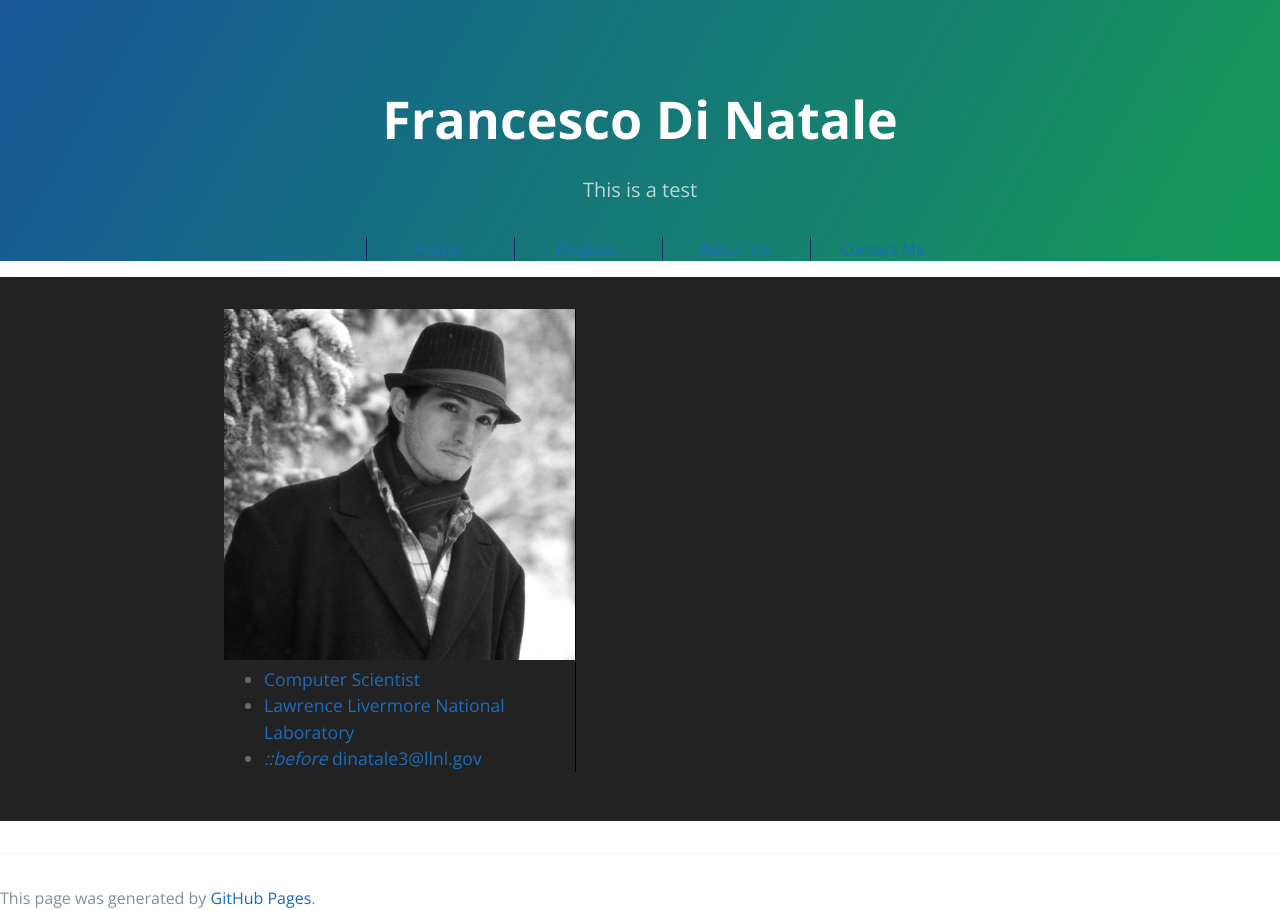
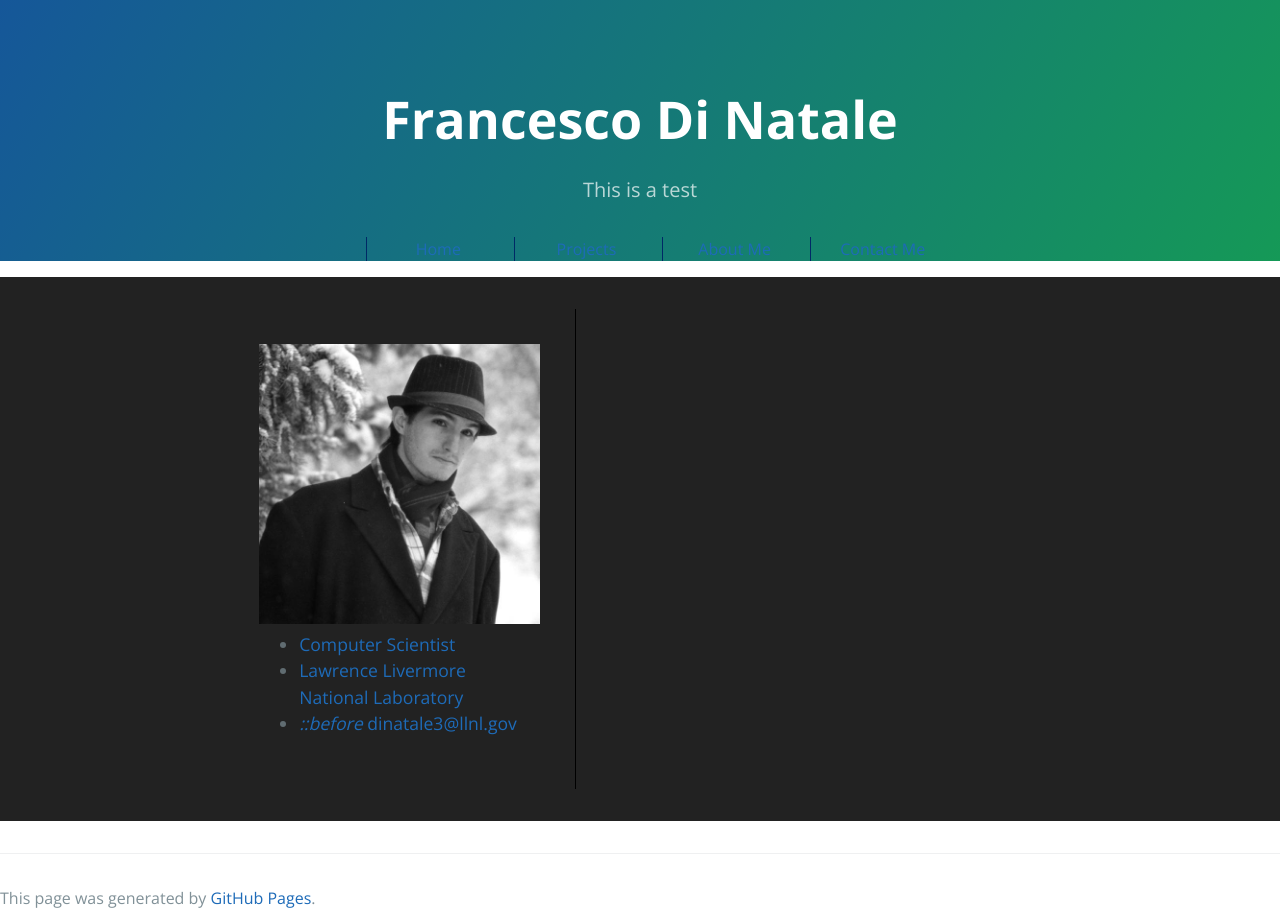
Before and after one commit to FrankD412/frankd412.github.io, a Jekyll site: the page built from index.html, in a window 1280 px wide. Built offline with Jekyll 4.4.1, drawn with Linux system fonts in a browser that asks for light colours.

Commit message:
Padding test.

```diff
--- a/assets/css/style.scss
+++ b/assets/css/style.scss
@@ -34,6 +34,7 @@ section.index-content {
 div.index-bio {
     max-width: 20em;
     border-right: 1px solid #000000;
+    padding: 2em 2em
 }
 
 ul.index-bio {
```
